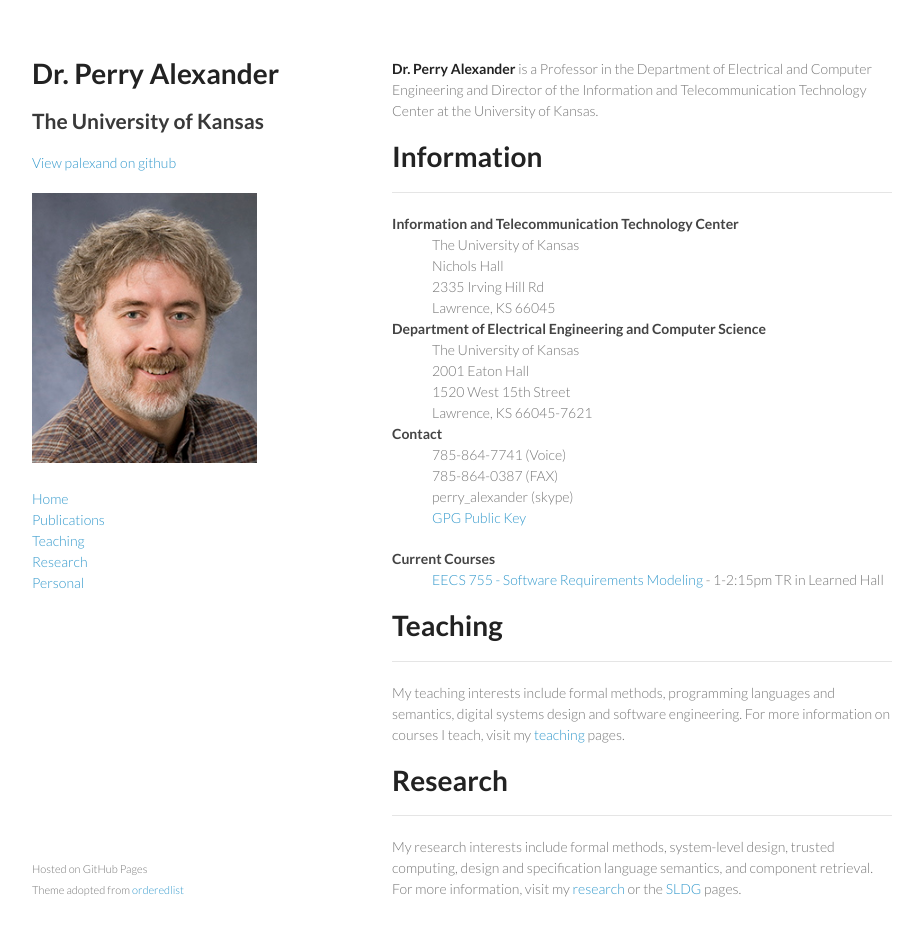
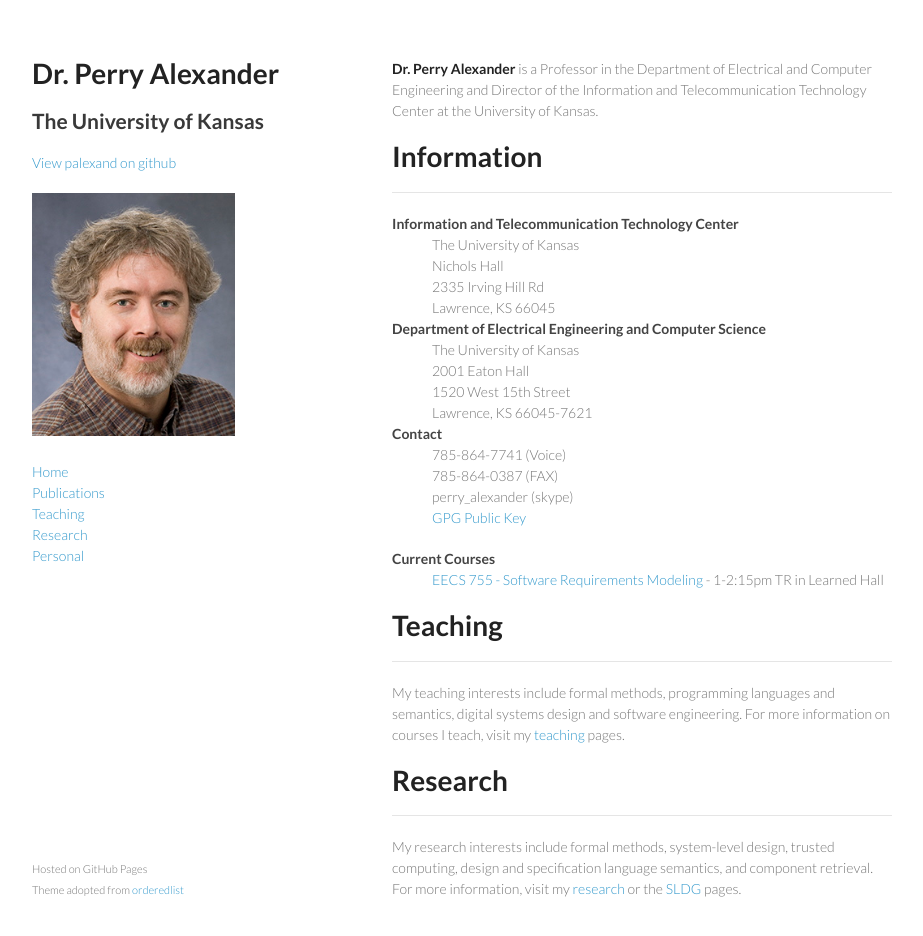
Before and after one commit to palexand/palexand.github.io, a Jekyll site: the page built from index.md, in a window 1280 px wide and 969 px high. Shown: the top 936 px of the window, without its empty margins (178-1101 px from the left). Built offline with Jekyll 4.4.1, drawn with Linux system fonts in a browser that asks for light colours.

Commit message:
resizing picture

```diff
--- a/_layouts/frontpage.html
+++ b/_layouts/frontpage.html
@@ -20,7 +20,7 @@
 
         <p class="view"><a href="https://github.com/{{ site.account }}/">View palexand on github</small></a></p>
 
-	<img src="{{ site.baseurl }}/images/Alexander_Perry.jpg" alt="Perry Alexander" height=270 width=225>
+	<img src="{{ site.baseurl }}/images/Alexander_Perry.jpg" alt="Perry Alexander" height=243 width=203>
 
         <p></p>
 	<a href="{{ site.baseurl }}/">Home</a><br>
```
